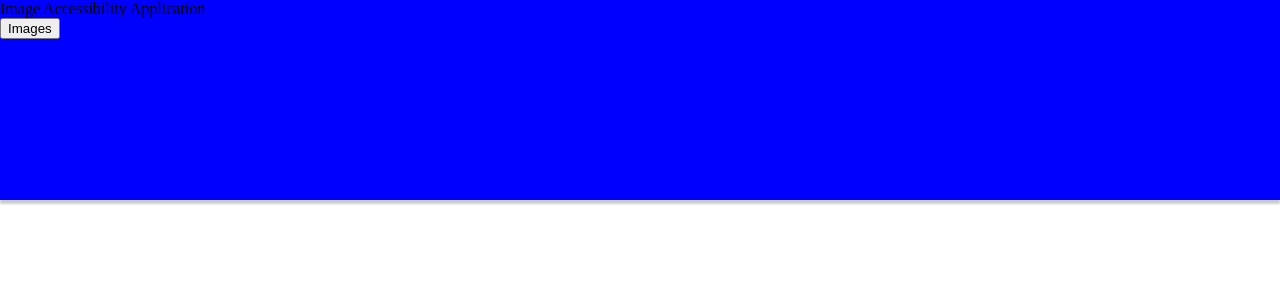
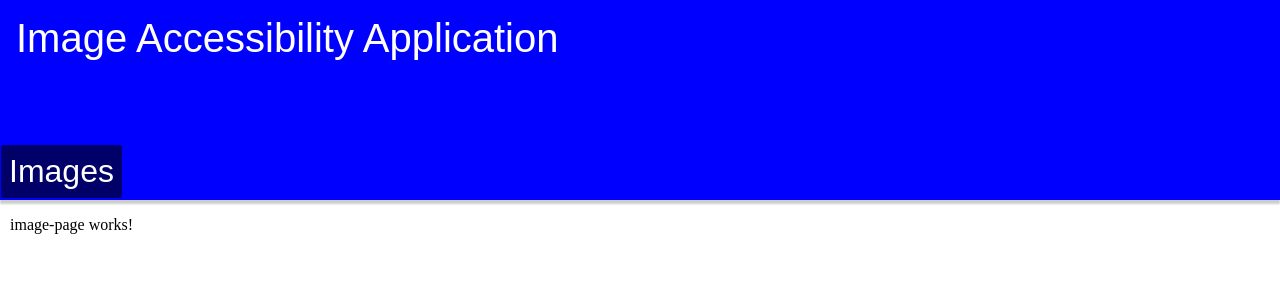
Before and after one commit to dan933/image-accessibility-project, an Angular app in the folder image-accessibility/: page /images in a window 1280 px wide. Shown: the top 300 px of the page. Built offline with nearby package versions, Linux system fonts and the light colour scheme.

Commit message:
normal nav bar button added

```diff
--- a/image-accessibility/src/app/components/nav-bar/nav-bar.component.html
+++ b/image-accessibility/src/app/components/nav-bar/nav-bar.component.html
@@ -1,6 +1,5 @@
 <nav class="normal-nav">
   <span class="nav-header">Image Accessibility Application</span>
-  <br>
   <button routerLink='/images' routerLinkActive="activebutton" class="nav-button">Images</button>
 </nav>
 
@@ -10,7 +9,6 @@
     <div class="bar2"></div>
     <div class="bar3"></div>
   </div>
-
   <span class="nav-compact-header">Image Accessibility Application</span>
 </nav>
 
--- a/image-accessibility/src/app/components/nav-bar/nav-bar.component.scss
+++ b/image-accessibility/src/app/components/nav-bar/nav-bar.component.scss
@@ -9,11 +9,47 @@ nav{
     display: block;
 
   &.normal-nav{
-    @media screen and (max-width:233px) {
+    display: none;
+
+    @media screen and (min-width:233px) {
       &{
-        display: none;
+        display: block;
       }
     }
+
+    span.nav-header{
+      font-size:5vh;
+      padding-top: 2vh;
+      padding-left: 2vh;
+      display: block;
+      color: white;
+      font-family: Arial, Helvetica, sans-serif;
+
+    }
+
+    button{
+      background-color: blue;
+      color: white;
+      margin-top: 10.4vh;
+      font-size: 4vh;
+      padding:1vh;
+      border: 0.1vh solid rgb(0, 0, 255);
+      border-radius: 0.5vh;
+
+      &.activebutton{
+        background-color: rgb(0, 0, 104);
+
+
+      }
+
+
+      &:hover{
+        background-color: rgb(30, 20, 172);
+        cursor: pointer;
+      }
+    }
+
+
   }
 
   &.compact-nav{
--- a/image-accessibility/src/styles.scss
+++ b/image-accessibility/src/styles.scss
@@ -6,7 +6,7 @@ body{
 
 
 .page-container{
-  padding-top:20vh;
+  padding-top:25vh;
   margin-left: 10px;
   z-index: 1;
 
```
